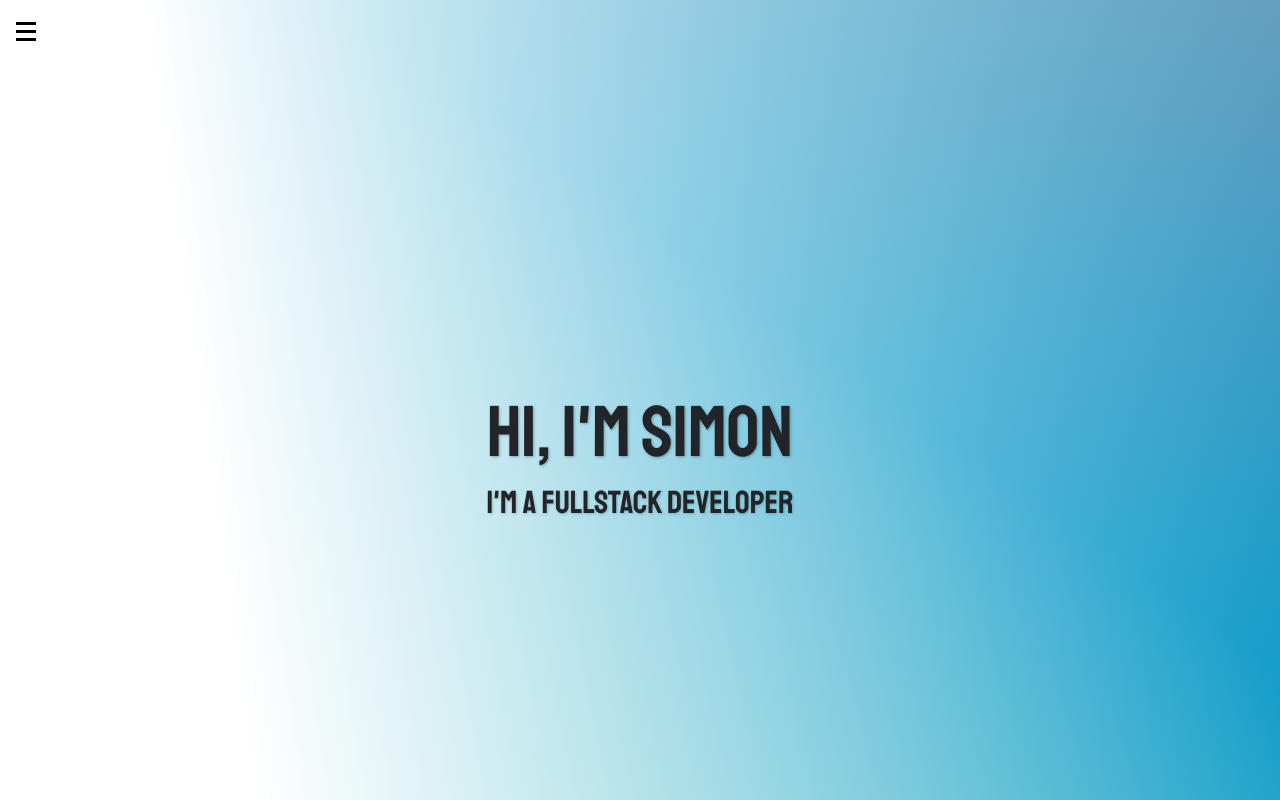
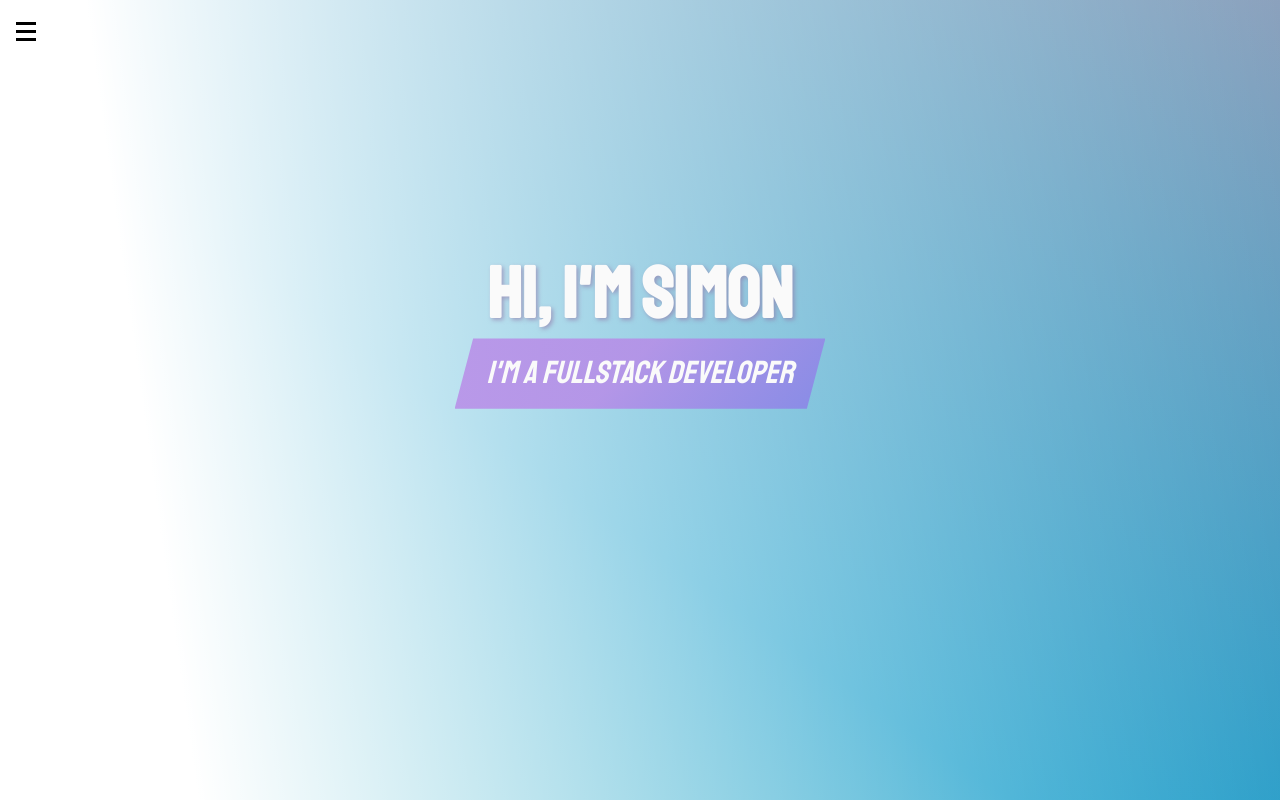
Before and after one commit to SimonBystrom/portfolio-site, a React (Create React App) app: page / in a window 1280 px wide. Shown: the top 800 px of the page. Built offline with nearby package versions, Linux system fonts and the light colour scheme.

Commit message:
Added some background-shadow on the Title text

```diff
--- a/src/App.scss
+++ b/src/App.scss
@@ -1,5 +1,6 @@
 @import "~bootstrap/scss/bootstrap";
 @import "css/navbar.scss";
+@import "css/introCard.scss";
 
 .App{
     display: flex;
@@ -40,26 +41,22 @@
     z-index: 1;
 }
 
-// .content-container{
-//     width: 100%;
-//     display: flex;
-//     flex-direction: column;
-//     align-items: center;
-// }
-
 .introCard-container{
-    // margin-top: 40%;
+    margin-top: 12em;
     height: 100vh;
     width: 100%;
     display: flex;
     flex-direction: column;
     align-items: center;
-    justify-content: center;
     h1{
         font-size: 4.5em;
-        text-shadow: 1px 1px 3px rgba(0,0,0,0.3);
+        font-weight:600;
+        text-shadow: 2px 2px 4px rgba(143, 116, 166, 0.6);
+        margin-bottom: 0;
     }
     h2{
-        text-shadow: 1px 1px 3px rgba(0,0,0,0.2);
+        font-style:italic;
+        margin-bottom: 0;
+
     }
 }
--- a/src/components/introCard.js
+++ b/src/components/introCard.js
@@ -4,7 +4,9 @@ const IntroCard = () => {
     return (
         <>
             <h1>Hi, I'm Simon</h1>
-            <h2>I'm a fullstack developer</h2>
+            <div className="intro-subtitle">
+                <h2>I'm a fullstack developer</h2>
+            </div>
         </>
     )
 }
--- /dev/null
+++ b/src/css/introCard.scss
@@ -0,0 +1,9 @@
+
+
+.intro-subtitle{
+    background: linear-gradient(135deg, rgba(184,134,231,0.8) 46%, rgba(136,134,231,0.9) 100%);
+
+    padding: 16px 32px;
+    clip-path: polygon(5% 0%, 100% 0%, 95% 100%, 0% 100%);
+
+}
--- a/src/index.scss
+++ b/src/index.scss
@@ -16,9 +16,11 @@ code {
 
 h1{
   font-family: 'Staatliches', cursive;
+  color: rgb(250, 250, 250);
 }
 h2 {
   font-family: 'Staatliches', cursive;
+  color: rgb(250, 250, 250);
 }
 
 p{
```
